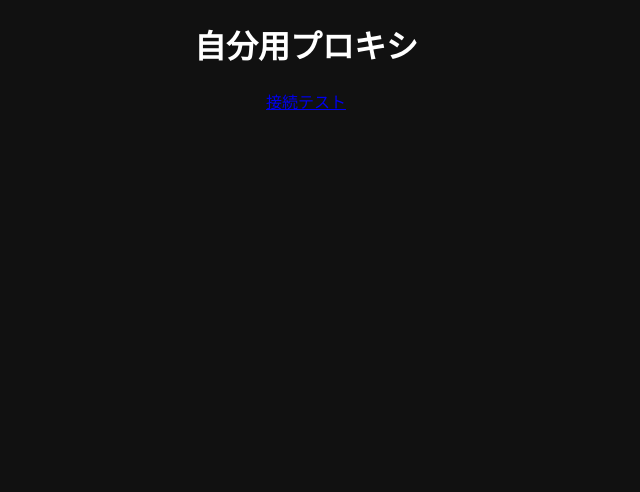
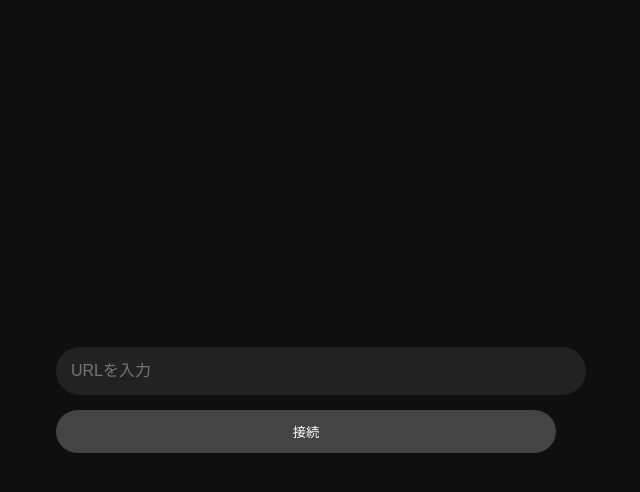
Before and after one commit to ISSEI424/ploxy-v2, a website: page public/index.html in a window 1280 px wide. Shown: the whole page, without its empty margins (334-974 px from the left). Drawn offline with Linux system fonts and the light colour scheme.

Commit message:
Update index.html

```diff
--- a/public/index.html
+++ b/public/index.html
@@ -3,12 +3,61 @@
 <head>
 <meta charset="utf-8">
 <title>My Proxy</title>
+
+<style>
+body{
+ margin:0;
+ background:#0f0f0f;
+ height:100vh;
+ display:flex;
+ justify-content:center;
+ align-items:center;
+ font-family:sans-serif;
+ color:white;
+}
+
+.box{
+ width:500px;
+}
+
+input{
+ width:100%;
+ padding:15px;
+ border-radius:30px;
+ border:none;
+ outline:none;
+ font-size:16px;
+ background:#222;
+ color:white;
+}
+
+button{
+ margin-top:15px;
+ width:100%;
+ padding:12px;
+ border:none;
+ border-radius:30px;
+ background:#444;
+ color:white;
+ cursor:pointer;
+}
+</style>
 </head>
-<body style="background:#111;color:white;text-align:center">
 
-<h1>自分用プロキシ</h1>
+<body>
 
-<a href="/proxy">接続テスト</a>
+<div class="box">
+ <input id="url" placeholder="URLを入力">
+ <button onclick="go()">接続</button>
+</div>
+
+<script>
+function go(){
+ const u=document.getElementById("url").value;
+ if(!u)return;
+ location.href="/proxy";
+}
+</script>
 
 </body>
 </html>
```
